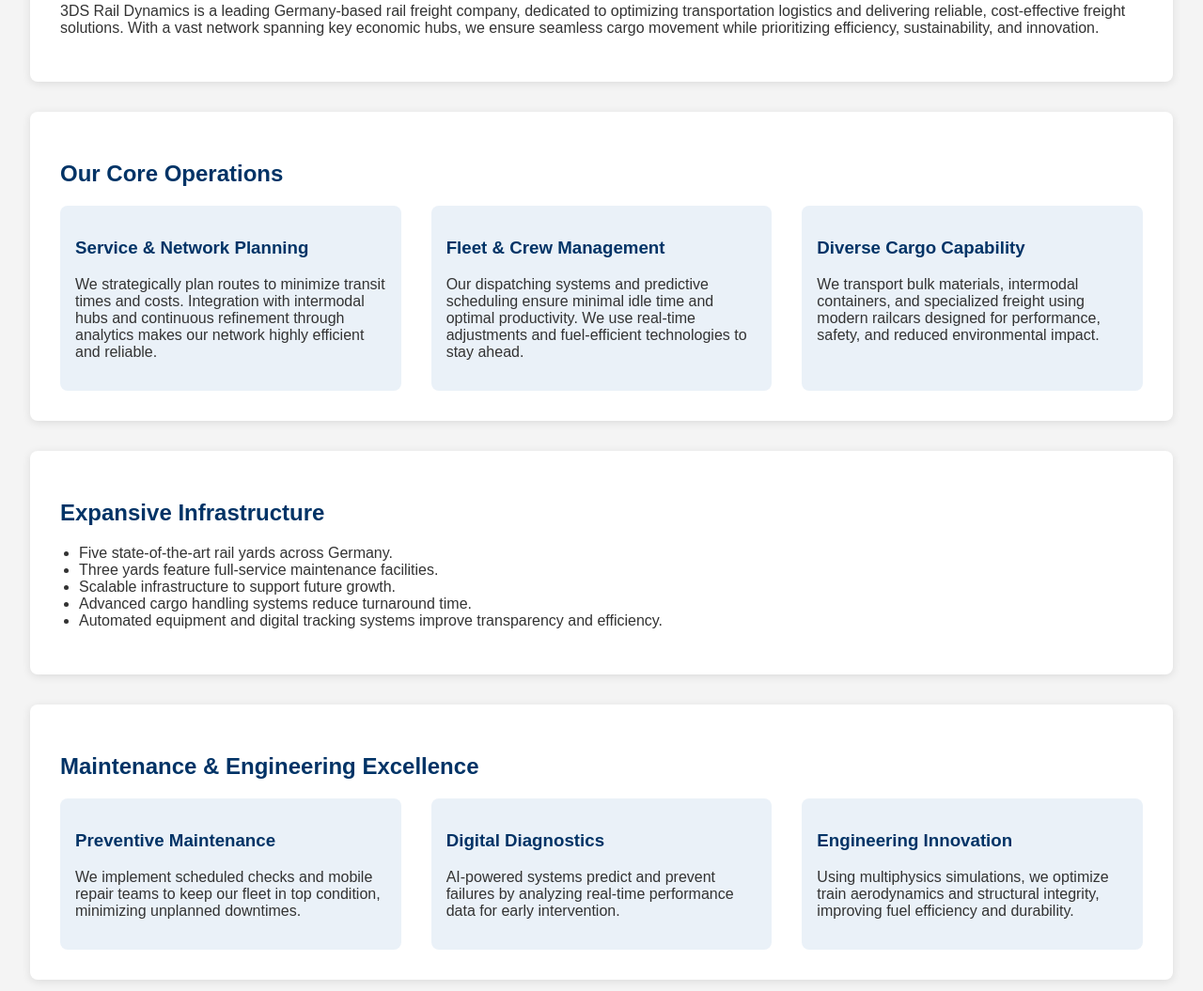
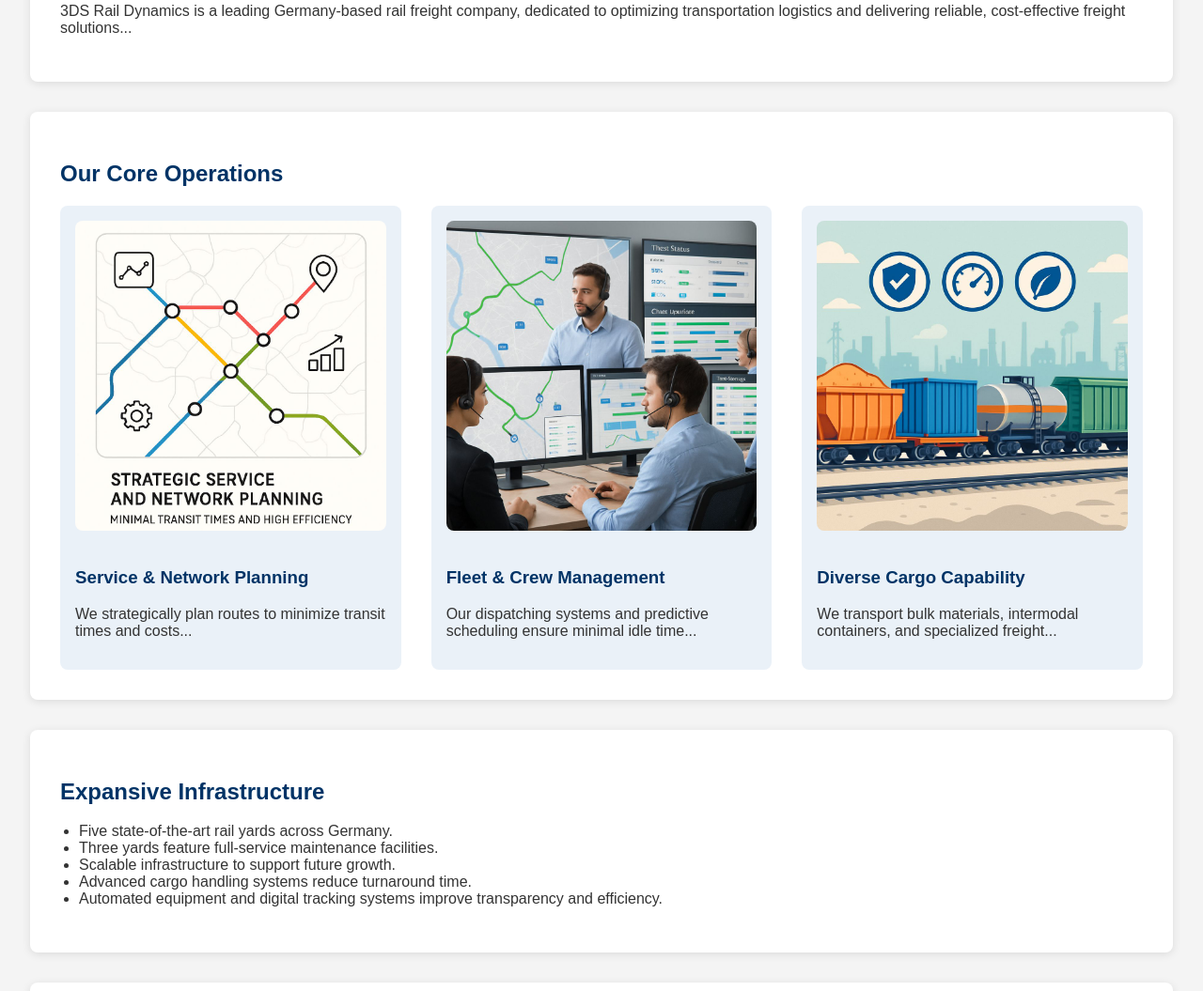
Before and after one commit to VishalMali500/RailWebsite, a plain HTML site: page index.html in a window 1280 px wide. Shown: the part 357-1412 px from the top of the page at 94% size. Drawn offline with Linux system fonts and the light colour scheme.

Commit message:
Update index.html
added images

```diff
--- a/index.html
+++ b/index.html
@@ -1,10 +1,10 @@
 <!DOCTYPE html>
 <html lang="en">
 <head>
-    <meta charset="UTF-8">
-    <meta name="viewport" content="width=device-width, initial-scale=1.0">
+  <meta charset="UTF-8" />
+  <meta name="viewport" content="width=device-width, initial-scale=1.0"/>
   <title>3DS Rail Dynamics</title>
-    <link rel="stylesheet" href="style.css">
+  <link rel="stylesheet" href="style.css" />
   <style>
     body { font-family: Arial, sans-serif; margin: 0; padding: 0; background: #f4f4f4; color: #333; }
     header, footer { background-color: #003366; color: white; padding: 2rem; text-align: center; }
@@ -15,6 +15,7 @@
     ul { padding-left: 20px; }
     .grid { display: flex; gap: 2rem; flex-wrap: wrap; }
     .card { flex: 1; background: #eaf1f8; padding: 1rem; border-radius: 8px; min-width: 250px; }
+    .card img { width: 100%; border-radius: 8px; margin-bottom: 1rem; object-fit: cover; }
     footer p { margin: 0; }
   </style>
 </head>
@@ -37,23 +38,26 @@
 
 <section id="overview">
   <h2>Company Overview</h2>
-    <p>3DS Rail Dynamics is a leading Germany-based rail freight company, dedicated to optimizing transportation logistics and delivering reliable, cost-effective freight solutions. With a vast network spanning key economic hubs, we ensure seamless cargo movement while prioritizing efficiency, sustainability, and innovation.</p>
+  <p>3DS Rail Dynamics is a leading Germany-based rail freight company, dedicated to optimizing transportation logistics and delivering reliable, cost-effective freight solutions...</p>
 </section>
 
 <section id="operations">
   <h2>Our Core Operations</h2>
   <div class="grid">
     <div class="card">
+      <img src="service.jpeg" alt="Service & Network Planning" />
       <h3>Service & Network Planning</h3>
-            <p>We strategically plan routes to minimize transit times and costs. Integration with intermodal hubs and continuous refinement through analytics makes our network highly efficient and reliable.</p>
+      <p>We strategically plan routes to minimize transit times and costs...</p>
     </div>
     <div class="card">
+      <img src="fleet.jpeg" alt="Fleet & Crew Management" />
       <h3>Fleet & Crew Management</h3>
-            <p>Our dispatching systems and predictive scheduling ensure minimal idle time and optimal productivity. We use real-time adjustments and fuel-efficient technologies to stay ahead.</p>
+      <p>Our dispatching systems and predictive scheduling ensure minimal idle time...</p>
     </div>
     <div class="card">
+      <img src="cargo.jpeg" alt="Diverse Cargo Capability" />
       <h3>Diverse Cargo Capability</h3>
-            <p>We transport bulk materials, intermodal containers, and specialized freight using modern railcars designed for performance, safety, and reduced environmental impact.</p>
+      <p>We transport bulk materials, intermodal containers, and specialized freight...</p>
     </div>
   </div>
 </section>
@@ -73,16 +77,19 @@
   <h2>Maintenance & Engineering Excellence</h2>
   <div class="grid">
     <div class="card">
+      <img src="preventive.jpeg" alt="Preventive Maintenance" />
       <h3>Preventive Maintenance</h3>
-            <p>We implement scheduled checks and mobile repair teams to keep our fleet in top condition, minimizing unplanned downtimes.</p>
+      <p>We implement scheduled checks and mobile repair teams...</p>
     </div>
     <div class="card">
+      <img src="diagnostics.jpeg" alt="Digital Diagnostics" />
       <h3>Digital Diagnostics</h3>
-            <p>AI-powered systems predict and prevent failures by analyzing real-time performance data for early intervention.</p>
+      <p>AI-powered systems predict and prevent failures by analyzing real-time data...</p>
     </div>
     <div class="card">
+      <img src="engineering.jpeg" alt="Engineering Innovation" />
       <h3>Engineering Innovation</h3>
-            <p>Using multiphysics simulations, we optimize train aerodynamics and structural integrity, improving fuel efficiency and durability.</p>
+      <p>Using multiphysics simulations, we optimize aerodynamics and structural integrity...</p>
     </div>
   </div>
 </section>
@@ -109,7 +116,7 @@
 
 <section id="contact">
   <h2>Partner with 3DS Rail Dynamics</h2>
-    <p>Join us in revolutionizing Germany’s rail freight logistics with cutting-edge solutions, superior service, and a commitment to excellence.</p>
+  <p>Join us in revolutionizing Germany’s rail freight logistics...</p>
   <p>We offer:</p>
   <ul>
     <li>Customized freight solutions</li>
```
Lines whose indentation alone changed are shown as unchanged.
